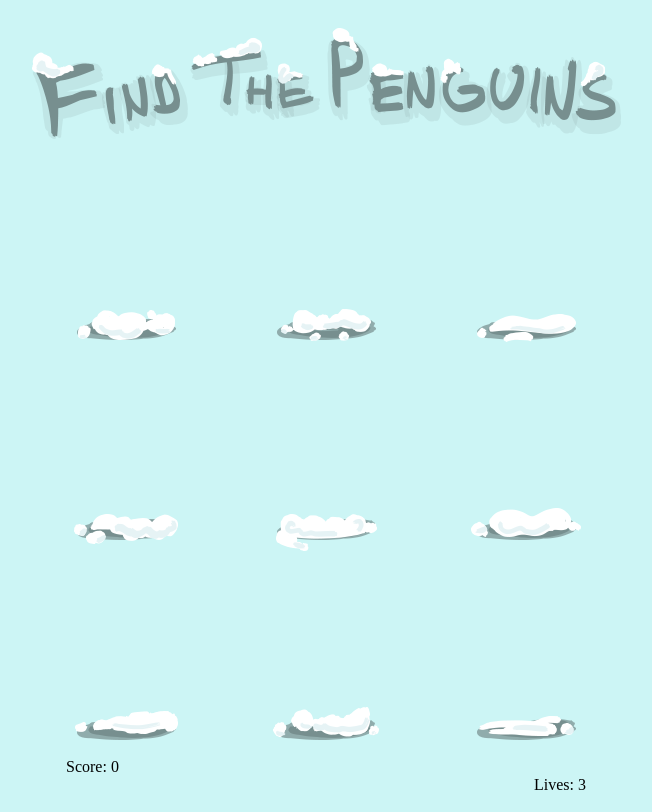
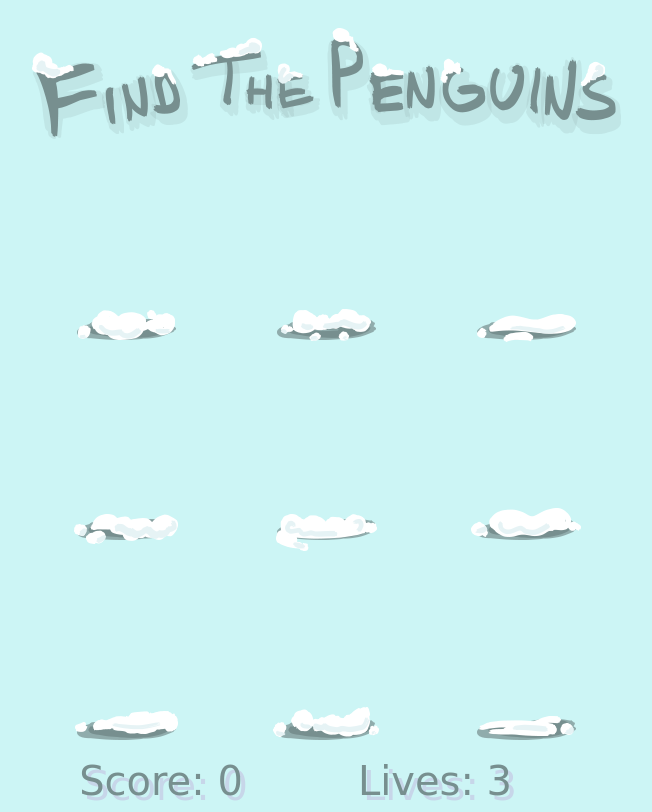
Before and after one commit to gaelleDcodeMoi/penguins_game, a plain HTML site: page static/index.html in a window 1280 px wide. Shown: the whole page, without its empty margins (314-966 px from the left). Drawn offline with nearby package versions, Linux system fonts and the light colour scheme.

Commit message:
Update index.css

```diff
--- a/static/index.css
+++ b/static/index.css
@@ -4,30 +4,20 @@ body {
     background-color: #ccf5f5;
 }
 
-table {
-	width : 600px;
-	margin-top: 150px;
 
-    font-size: 40px;
-    height: 100px;
+
+#score, #lives {
+	width: 45%;
+	display: inline-block;
+	text-align: center;
+	margin: 0 auto;
+	font-size: 40px;
 	font-family: 'Gloria Hallelujah', cursive;
 	color: #778F8F;
 	text-shadow: 5px 5px #C7D6E9;
 
-	vertical-align: middle;
-	white-space : normal;
 	background-color: #ccf5f5;
 
-}
-
-
-#score {
-text-align: left;
-padding-left: 40px;
-}
-#lives {
-text-align: right;
-padding-right: 40px;
 }
 
 #gameholder {
@@ -36,8 +26,6 @@ padding-right: 40px;
     margin-right: auto;
 
 }
-
-
 
 /* image for the header */
 #title {
```
